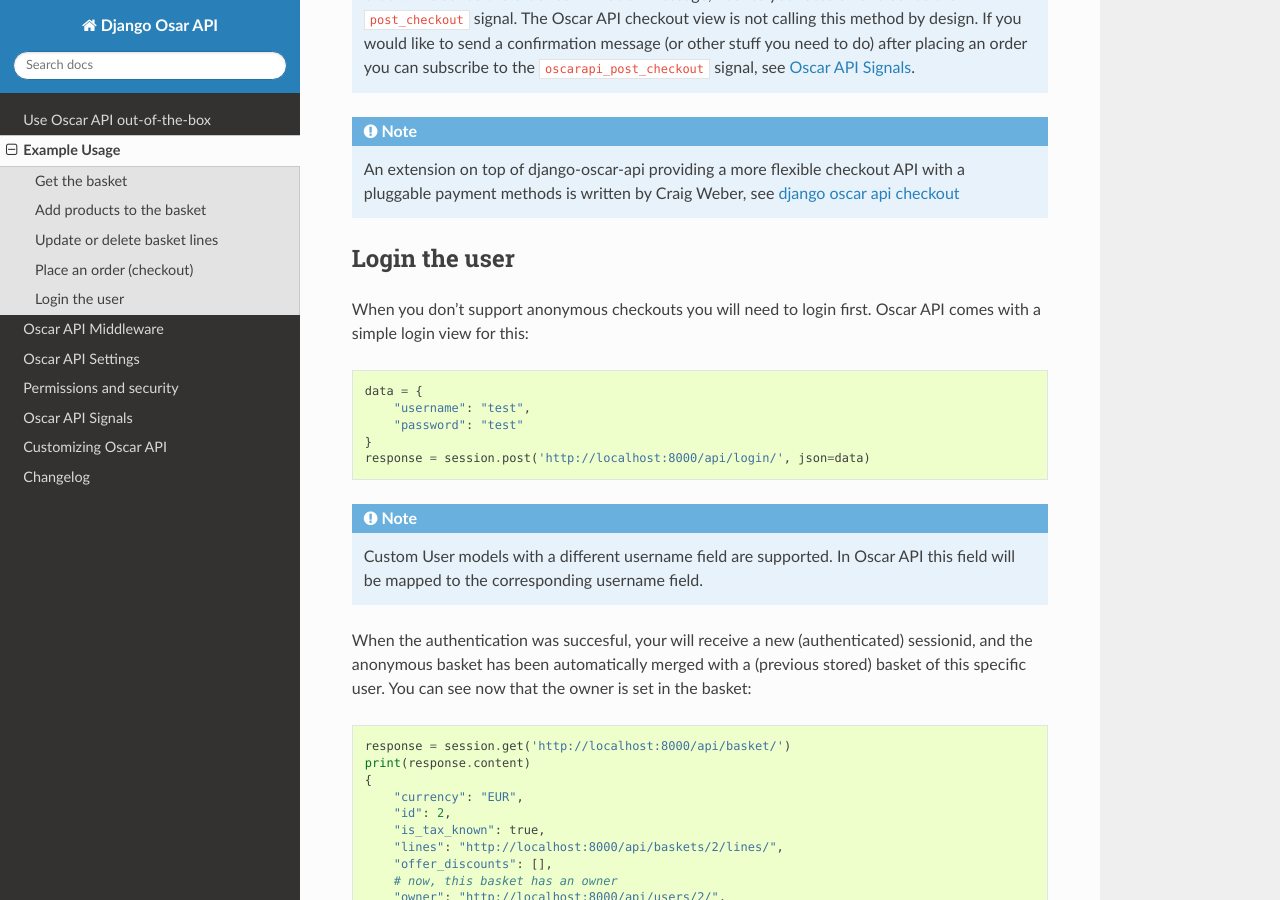
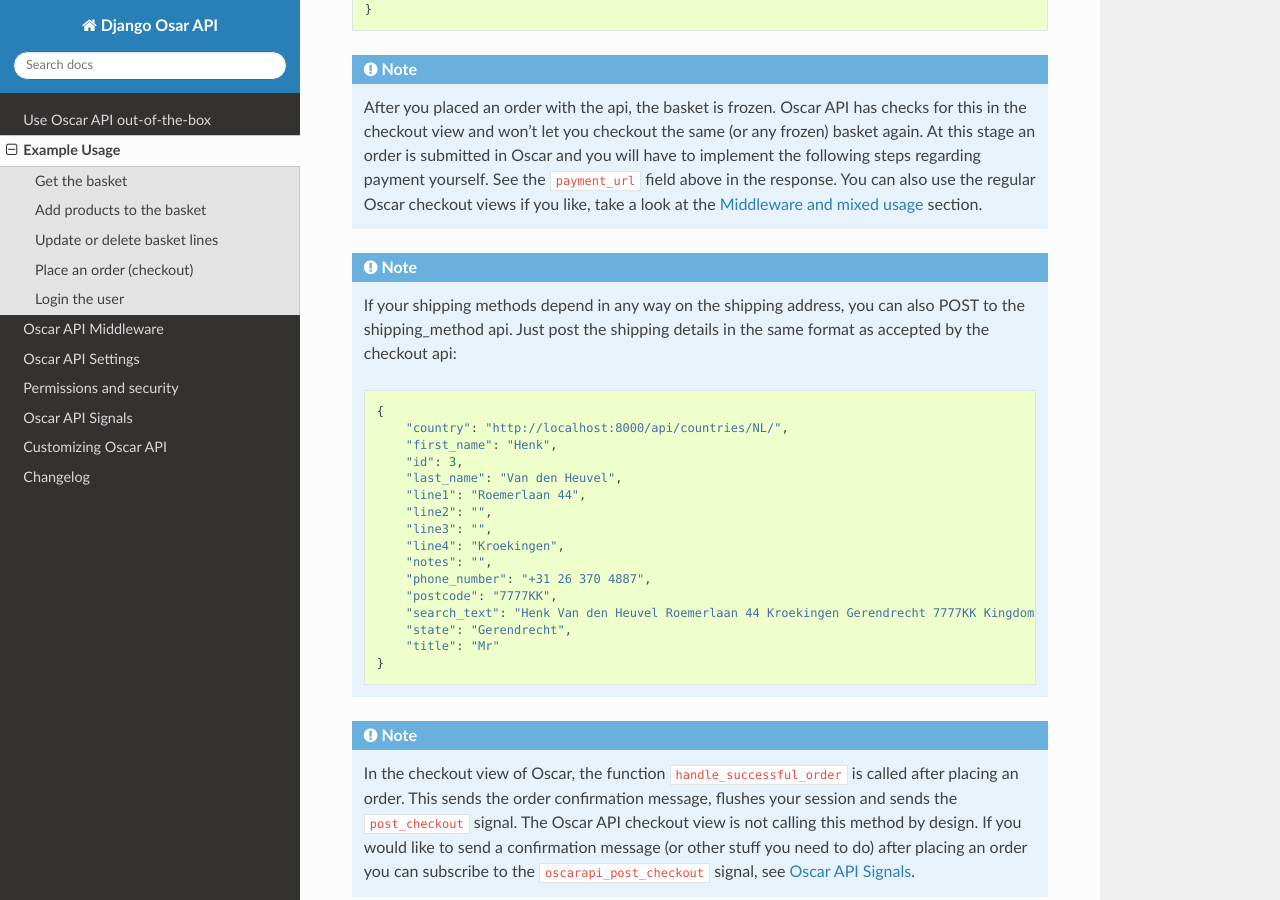
Before and after one commit to django-oscar/django-oscar-api, a Sphinx documentation site: the page built from docs/source/usage/communicate_with_the_api.rst, in a window 1280 px wide and 900 px high, scrolled down 6338 px. Built offline with Sphinx 7.4.7 and the Read the Docs theme 2.0.0, drawn with Linux system fonts in a browser that asks for light colours; some of the changed text lies outside the part shown.

```diff
--- a/docs/source/usage/communicate_with_the_api.rst
+++ b/docs/source/usage/communicate_with_the_api.rst
@@ -206,7 +206,12 @@ Now we will delete this line, it will return a 204 when it's successful:
 Place an order (checkout)
 -------------------------
 
-When your basket is filled an you want to proceed to checkout you can do a single call with all information needed. Note that we are doing an anonymous checkout here, so we need to set the `guest_email` field. (Make sure that ``OSCAR_ALLOW_ANON_CHECKOUT`` is set to ``True`` in your ``settings.py``). If you don't support anonymous checkouts you will have to login the user first (see login example below).
+When your basket is filled an you want to proceed to checkout you can do a
+single call with all information needed. Note that we are doing an anonymous
+checkout here, so we need to set the `guest_email` field. (Make sure that
+``OSCAR_ALLOW_ANON_CHECKOUT`` is set to ``True`` in your ``settings.py``).
+If you don't support anonymous checkouts you will have to login the user first
+(see login example below).
 
 .. code-block:: python
 
@@ -236,12 +241,32 @@ When your basket is filled an you want to proceed to checkout you can do a singl
     # we need the country url in the shipping address
     country_url = countries[0]['url']
 
+    # we need to check the available shipping options
+    response = session.get('http://localhost:8000/api/basket/shipping-methods/')
+    shipping_methods = response.json()
+    print(shipping_methods)
+    [
+        {
+            "code": "free-shipping",
+            "name": "Free shipping",
+            "price": {
+                "currency": "EUR",
+                "excl_tax": "0.00",
+                "incl_tax": "0.00",
+                "tax": "0.00"
+            }
+        }
+    ]
+
+    # pick one
+    shipping_method = shipping_methods[0]
+
     # let's fill out the request data
     data = {
         "basket": basket_data['url'],
         "guest_email": guest_email,
         "total": basket_data['total_incl_tax'],
-        "shipping_method_code": "no-shipping-required",
+        "shipping_method_code": shipping_method['code'],
         # the shipping charge is optional, but we leave it here for example purposes
         "shipping_charge": {
             "currency": basket_data['currency'],
@@ -331,6 +356,28 @@ When your basket is filled an you want to proceed to checkout you can do a singl
     After you placed an order with the api, the basket is frozen. Oscar API has checks for this in the checkout view and won't let you checkout the same (or any frozen) basket again. At this stage an order is submitted in Oscar and you will have to implement the following steps regarding payment yourself. See the ``payment_url`` field above in the response. You can also use the regular Oscar checkout views if you like, take a look at the :ref:`mixed-usage-label` section.
 
 .. note::
+    If your shipping methods depend in any way on the shipping address, you can
+    also POST to the shipping_method api. Just post the shipping details in
+    the same format as accepted by the checkout api::
+
+      {
+          "country": "http://localhost:8000/api/countries/NL/",
+          "first_name": "Henk",
+          "id": 3,
+          "last_name": "Van den Heuvel",
+          "line1": "Roemerlaan 44",
+          "line2": "",
+          "line3": "",
+          "line4": "Kroekingen",
+          "notes": "",
+          "phone_number": "+31 26 370 4887",
+          "postcode": "7777KK",
+          "search_text": "Henk Van den Heuvel Roemerlaan 44 Kroekingen Gerendrecht 7777KK Kingdom of the Netherlands",
+          "state": "Gerendrecht",
+          "title": "Mr"
+      }
+
+.. note::
     In the checkout view of Oscar, the function ``handle_successful_order`` is called after placing an order. This sends the order confirmation message, flushes your session and sends the ``post_checkout`` signal. The Oscar API checkout view is not calling this method by design. If you would like to send a confirmation message (or other stuff you need to do) after placing an order you can subscribe to the ``oscarapi_post_checkout`` signal, see :doc:`/usage/signals`.
 
 .. note::
```
Also changed, not shown: 1 other file.
